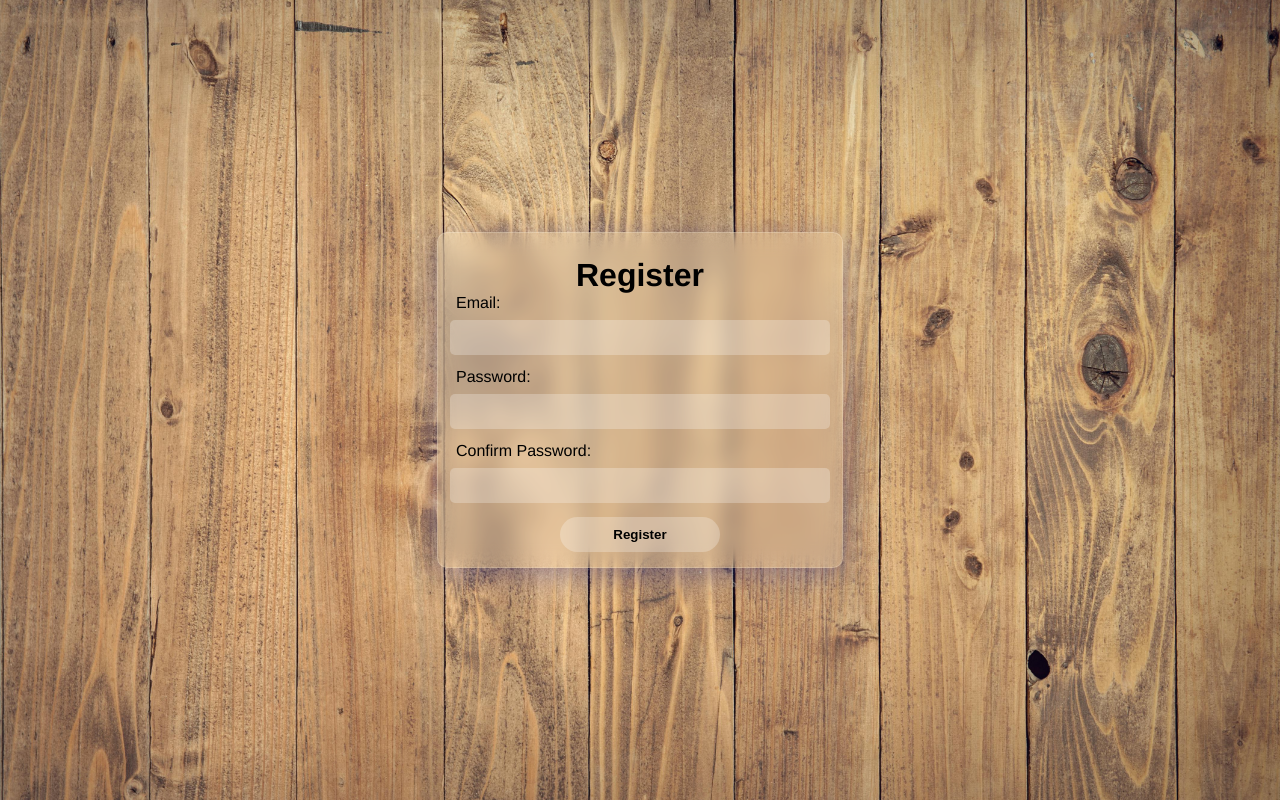
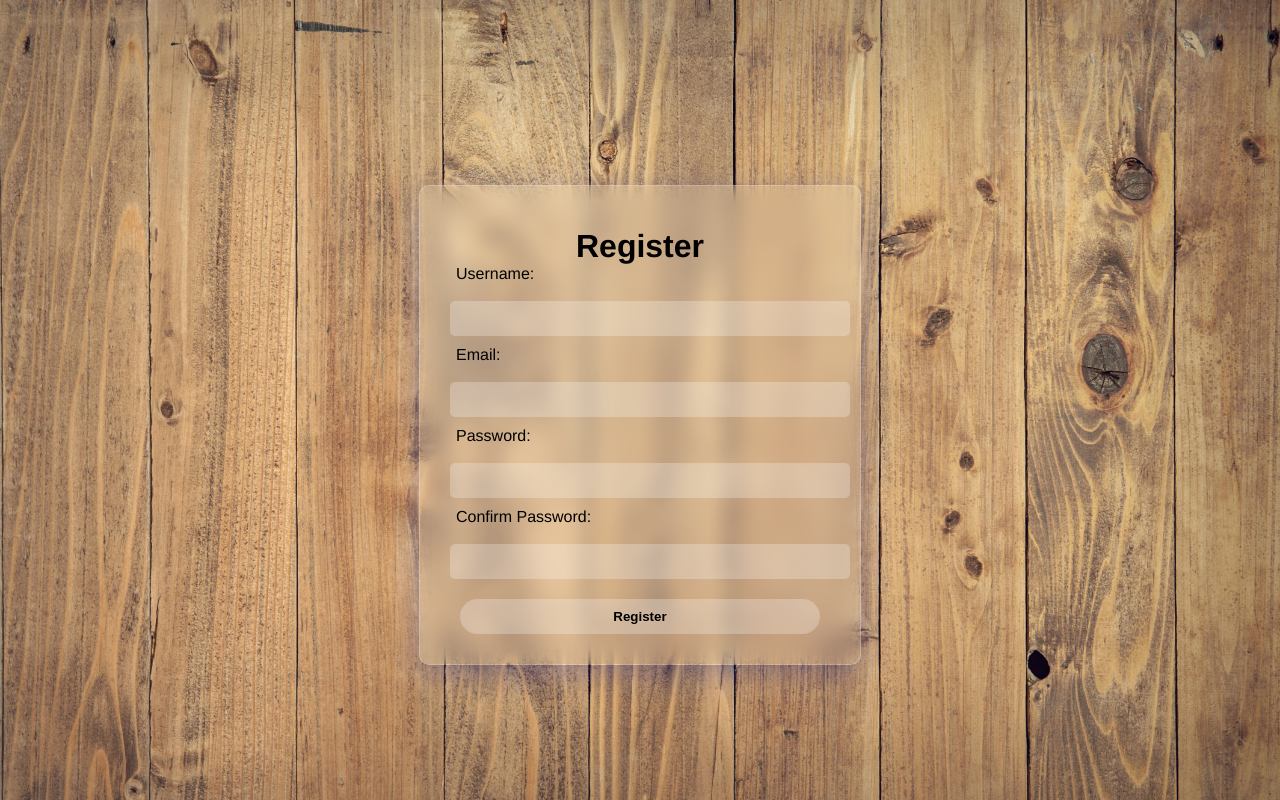
Before and after one commit to vickybedrova/online-store, a PHP site: page /registration.php in a window 1280 px wide. Run offline with PHP 8.4, Linux system fonts and the light colour scheme.

Commit message:
error handling registration.php

```diff
--- a/src/registration.php
+++ b/src/registration.php
@@ -1,6 +1,9 @@
 <?php
 
 include('../config/dbcon.php');
+
+$error_message = '';
+$success_message = '';
 
 if ($_SERVER['REQUEST_METHOD'] === 'POST') {
     if (isset($_POST['email_alias']) && isset($_POST['password'])) {
@@ -14,14 +17,14 @@ if ($_SERVER['REQUEST_METHOD'] === 'POST') {
             ];
 
             $createdUser = $auth->createUser($userProperties);
-            echo 'User created successfully. User ID: ' . (string)$createdUser->uid;
+            $success_message = 'User created successfully. User ID: ' . (string)$createdUser->uid;
         } catch (\Kreait\Firebase\Exception\AuthException $e) {
-            echo 'Error creating user: ' . (string)$e->getMessage();
+            $error_message = 'Error creating user: ' . (string)$e->getMessage();
         } catch (\Kreait\Firebase\Exception\FirebaseException $e) {
-            echo 'Firebase error: ' . (string)$e->getMessage();
+            $error_message = 'Firebase error: ' . (string)$e->getMessage();
         }
     } else {
-        echo 'Email and Password are required fields.';
+        $error_message = 'Email and Password are required fields.';
     }
 }
 ?>
@@ -37,7 +40,15 @@ if ($_SERVER['REQUEST_METHOD'] === 'POST') {
 <body>
     <div class="container">
         <h1>Register</h1>
+        <?php if ($error_message): ?>
+            <div class="error"><?php echo htmlspecialchars($error_message); ?></div>
+        <?php elseif ($success_message): ?>
+            <div class="success"><?php echo htmlspecialchars($success_message); ?></div>
+        <?php endif; ?>
         <form action="registration.php" method="post">
+            <label for="username">Username:</label>
+            <input type="text" name="username" id="username" required>
+
             <label for="email_alias">Email:</label>
             <input type="email" name="email_alias" id="email_alias" required>
 
--- a/src/style.css
+++ b/src/style.css
@@ -10,6 +10,7 @@ body {
     background: url(images/bg-wood.jpg) no-repeat center center fixed;
     background-size: cover;
 }
+
 body.home {
     font-family: 'Helvetica Neue', Arial, sans-serif;
     margin: 0;
@@ -22,6 +23,7 @@ body.home {
     background-size: cover;
     color: #eee;
 }
+
 .navbar {
     width: 100%;
     background: rgba(0, 0, 0, 0.7);
@@ -32,6 +34,7 @@ body.home {
     left: 0;
     z-index: 1000;
 }
+
 .nav-list {
     list-style: none;
     padding: 0;
@@ -54,25 +57,27 @@ body.home {
 .nav-list a:hover {
     color: #747474;
 }
+
 .container {
     text-align: center;
     background: rgba(255, 255, 255, 0.15);
-    padding: 2px;
+    padding: 20px;
     box-shadow: 0 8px 32px 0 rgba(31, 38, 135, 0.37);
     align-items: center;
     border-radius: 10px;
     backdrop-filter: blur(10px);
     -webkit-backdrop-filter: blur(10px);
     border: 1px solid rgba(255, 255, 255, 0.18);
-    width: 100%;
+    width: 90%;
     max-width: 400px;
+    margin-top: 50px;
 }
 
 .content {
     overflow-y: auto;
     height: 100vh;
     text-align: center;
-    padding:18em;
+    padding: 18em;
 }
 
 .content p {
@@ -108,9 +113,9 @@ input[type="text"],
 input[type="email"],
 input[type="tel"],
 input[type="password"] {
-    width: 90%;
+    width: calc(100% - 20px);
     padding: 0.75em;
-    margin-bottom: 1em;
+    margin: 10px;
     border: none;
     border-radius: 5px;
     outline: none;
@@ -119,7 +124,7 @@ input[type="password"] {
 }
 
 .submit-btn {
-    width: 40%;
+    width: calc(100% - 40px);
     padding: 0.75em 1em;
     border: none;
     border-radius: 25px;
@@ -128,7 +133,7 @@ input[type="password"] {
     font-weight: bold;
     cursor: pointer;
     transition: background 0.3s, transform 0.3s;
-    margin-bottom: 1em;
+    margin: 10px;
 }
 
 .submit-btn:hover {
@@ -137,19 +142,21 @@ input[type="password"] {
 }
 
 .error {
-    color: #622f2e;
+    background-color: #f8d7da;
+    color: #721c24;
     padding: 10px;
     margin: 10px 0;
     border-radius: 5px;
+    border: 1px solid #f5c6cb;
     text-align: left;
 }
 
 .success {
-    border: 1px solid #badbcc;
     background-color: #d1e7dd;
     color: #0f5132;
     padding: 10px;
     margin: 10px 0;
     border-radius: 5px;
+    border: 1px solid #badbcc;
     text-align: left;
 }
```
